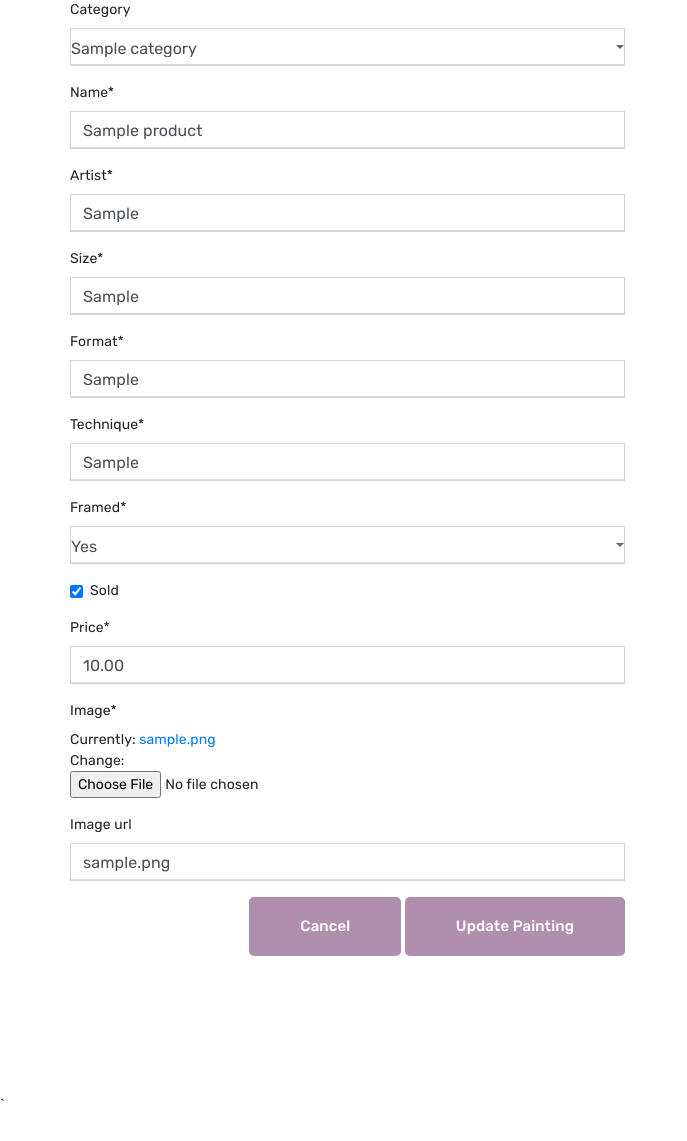
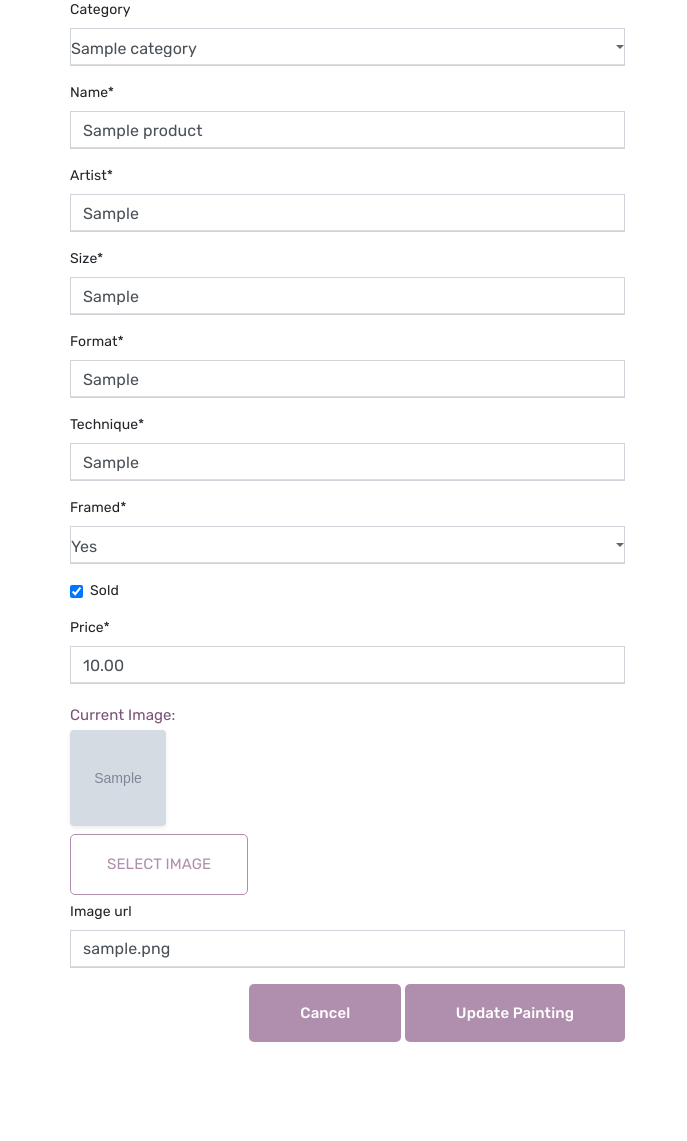
Before and after one commit to ClaudiaInSweden/hanneles_art_gallery, a Django app: page /products/edit/1/ in a window 1280 px wide. Shown: the part 513-1654 px from the top of the page, without its empty margins (0-687 px from the left). Before the commit the page ends 1614 px from the top, so only its background shows below. Run offline with Django 3.2, Linux system fonts and the light colour scheme; a user stored in the database is signed in; tables that the repository leaves empty hold one stand-in row (values such as "Sample post"); grey boxes marked "Sample" are stand-in pictures; some libraries are stand-ins or nearby versions.

Commit message:
Fix image select field

```diff
--- a/products/forms.py
+++ b/products/forms.py
@@ -1,5 +1,5 @@
 from django import forms
-# from .widgets import CustomClearableFileInput
+from .widgets import CustomClearableFileInput
 from .models import Product, Category
 
 
@@ -9,7 +9,7 @@ class ProductForm(forms.ModelForm):
         model = Product
         fields = '__all__'
 
-    # image = forms.ImageField(label='Image', required=False, widget=CustomClearableFileInput)
+    image = forms.ImageField(label='Image', required=True, widget=CustomClearableFileInput)
 
     def __init__(self, *args, **kwargs):
         super().__init__(*args, **kwargs)
--- /dev/null
+++ b/products/templates/products/custom_widget_templates/custom_clearable_file_input.html
@@ -0,0 +1,17 @@
+{% if widget.is_initial %}
+    <p>{{ widget.initial_text }}:</p>
+    <a href="{{ widget.value.url }}">
+        <img width="96" height="96" class="rounded shadow-sm" src="{{ widget.value.url }}">
+    </a>
+    {% if not widget.required %}
+        <div class="custom-control custom-checkbox mt-2">
+            <input class="custom-control-input" type="checkbox" name="{{ widget.checkbox_name }}" id="{{ widget.checkbox_id }}">
+            <label class="custom-control-label text-danger" for="{{ widget.checkbox_id }}">{{ widget.clear_checkbox_label }}</label>
+        </div>
+    {% endif %}<br>
+    {{ widget.input_text }}
+{% endif %}
+<span class="btn_3 btn-file rounded-20 mt-2">
+    Select Image <input id="new-image" type="{{ widget.type }}" name="{{ widget.name }}"{% include "django/forms/widgets/attrs.html" %}>
+</span>
+<strong><p class="text-danger" id="filename"></p></strong>
--- a/products/templates/products/edit_product.html
+++ b/products/templates/products/edit_product.html
@@ -31,7 +31,13 @@
         <div class="col-12 col-lg-6 order-lg-last mb-5">
             <form action="{% url 'edit_product' product.id %}" method="POST" enctype="multipart/form-data">
                 {% csrf_token %}
-                {{ form|crispy }}
+                {% for field in form %}
+                    {% if field.name != 'image' %}
+                        {{ field | as_crispy_field }}
+                    {% else %}
+                        {{ field }}
+                    {% endif %}
+                {% endfor %}
                 <div class="text-right">
                     <a class="btn_1" href="{% url 'products' %}">Cancel</a>
                     <button class="btn_1" type="submit">Update Painting</button>
@@ -44,3 +50,13 @@
 <!--================End Checkout Area =================-->
 
 {% endblock %}
+
+{% block postloadjs %}
+    {{ block.super }}
+    <script type="text/javascript">
+        $('#new-image').change(function() {
+            var file = $('#new-image')[0].files[0];
+            $('#filename').text(`Image will be set to: ${file.name}`);
+        });
+    </script>
+{% endblock %}
--- a/static/css/base.css
+++ b/static/css/base.css
@@ -113,3 +113,30 @@ hr {
     font-size: 1.75rem;
     align-items: center;
 }
+
+/* Product File Upload Form */
+.btn-file {
+    position: relative;
+    overflow: hidden;
+}
+
+.btn-file input[type="file"] {
+    position: absolute;
+    top: 0;
+    right: 0;
+    min-width: 100%;
+    min-height: 100%;
+    opacity: 0;
+    cursor: pointer;
+}
+
+.custom-checkbox .custom-control-label::before {
+    border-radius: 0;
+    border-color: #dc3545;
+}
+
+.custom-checkbox .custom-control-input:checked~.custom-control-label::before {
+    background-color: #dc3545;
+    border-color: #dc3545;
+    border-radius: 0;
+}
```
Also changed, not shown: products/templates/products/add_product.html (+17 -1 lines), products/templates/products/product_detail.html (+6 -5 lines), products/templates/products/products.html (+6 -5 lines), products/widgets.py (added, +9 -0 lines), media/grytan_sPcseON.jpg (added), media/the-cafe_L8n2Zk6.jpg (added), products/static/products/js/products.js (added).
